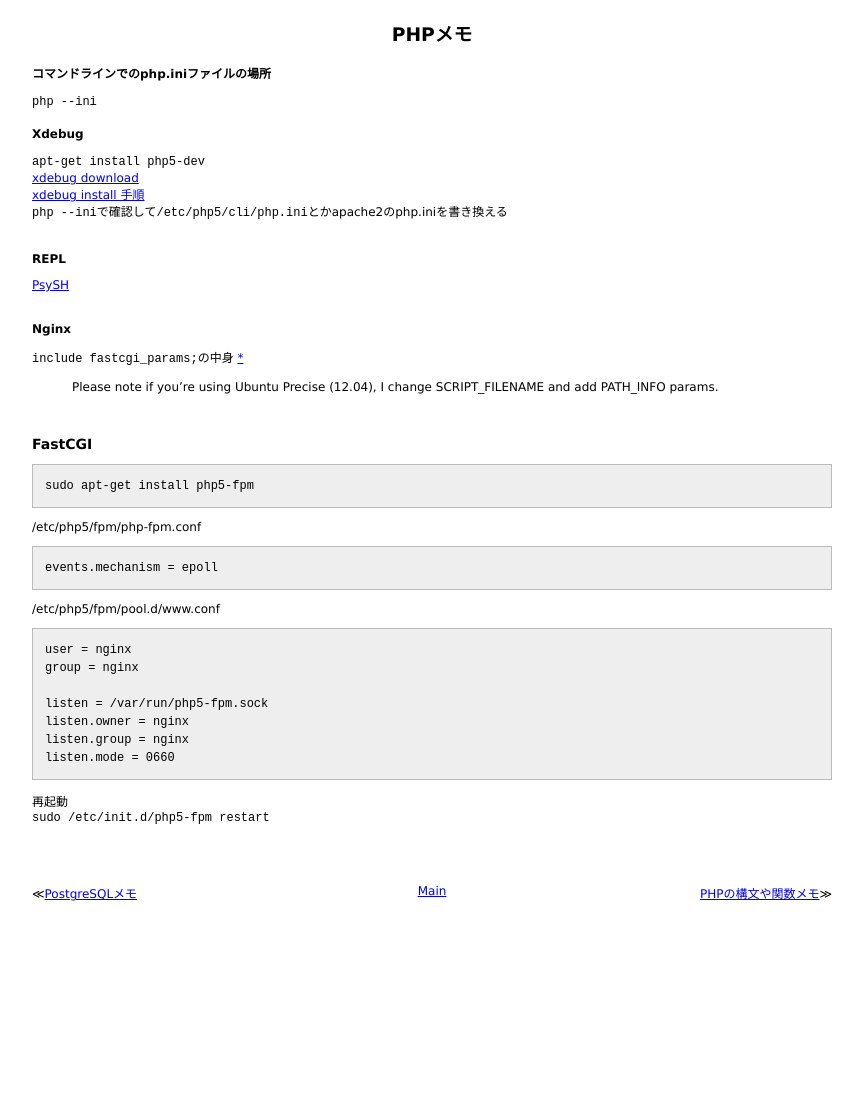
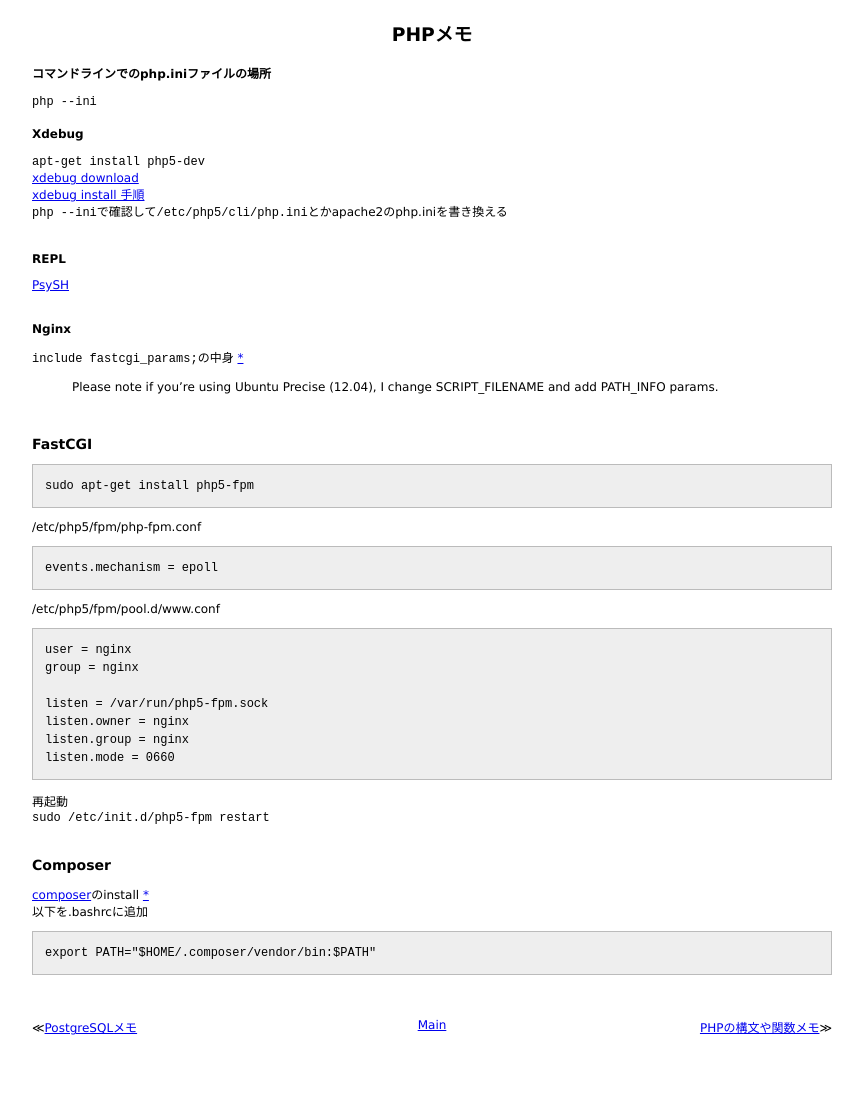
Before and after one commit to 38elements/38elements.github.com, a Jekyll site: the page built from _posts/2016-05-30-php.md, in a window 1280 px wide. Shown: the whole page, without its empty margins (208-1071 px from the left). Built offline with Jekyll 4.4.1, drawn with Linux system fonts in a browser that asks for light colours; before the commit the page ends 970 px from its top, so only the background shows below that.

Commit message:
Update 2016-05-30-php.md

````diff
--- a/_posts/2016-05-30-php.md
+++ b/_posts/2016-05-30-php.md
@@ -48,3 +48,11 @@ listen.mode = 0660
 再起動
 `sudo /etc/init.d/php5-fpm restart`
 <br>
+
+### Composer
+[composer](https://getcomposer.org/download/)のinstall [*](https://www.digitalocean.com/community/tutorials/how-to-install-and-use-composer-on-ubuntu-14-04)
+以下を.bashrcに追加
+
+```
+export PATH="$HOME/.composer/vendor/bin:$PATH"
+```
````
